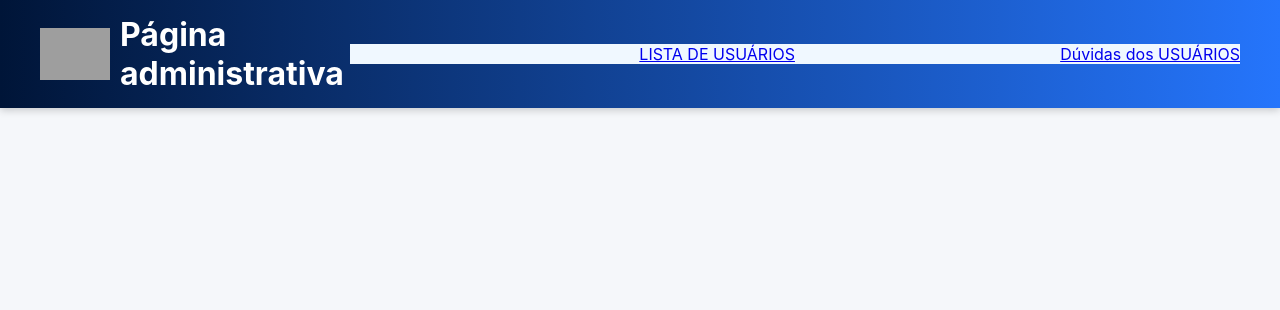
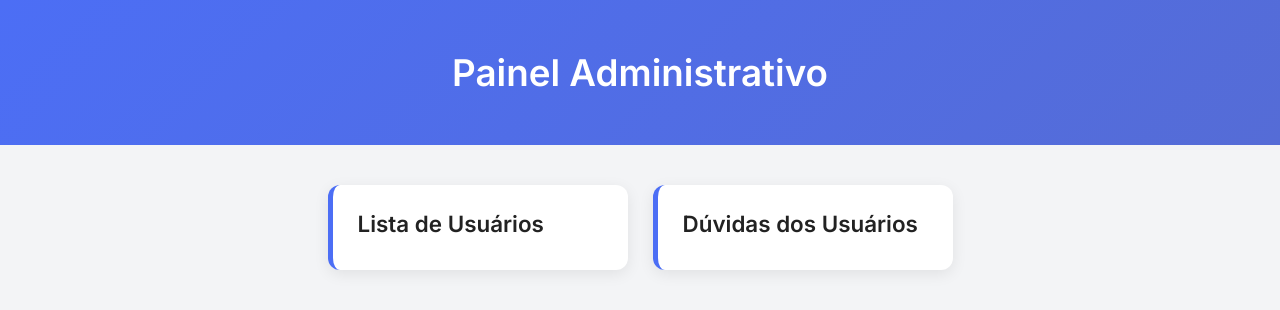
Before and after one commit to Rafe-Dev/Projeto-Final-Programa-o-Web, a PHP site: page /admin/topo.php in a window 1280 px wide. Shown: the top 310 px of the page. Run offline with PHP 8.4, Linux system fonts and the light colour scheme; grey boxes are pictures that could not be loaded.

Commit message:
novo css da página de admin pra ficar parecido com o resto do site e pequenas correções no código dela

```diff
--- a/admin/topo.php
+++ b/admin/topo.php
@@ -1,26 +1,30 @@
 <!DOCTYPE html>
-<html lang="en">
+<html lang="pt-BR">
 <head>
     <meta charset="UTF-8">
     <meta name="viewport" content="width=device-width, initial-scale=1.0">
-    <link href="../css/administração.css" rel="stylesheet">
+    <title>Painel Administrativo</title>
+    <link rel="stylesheet" href="../css/administração.css">
+    <link href="https://fonts.googleapis.com/css2?family=Inter:wght@300;400;600&display=swap" rel="stylesheet">
+</head>
 
-    <title>administração</title>
-</head>
 <body>
-    <header>
-     <div class="center">
-            <div class="logo">
-                <img src="../imagens/logo1.png" width="70px" alt="Logo da loja">
-                <h1>Página administrativa</h1>
-            </div>
 
-            <nav class="menu">
-                <a href="listausuarios.php"><span class="material-symbols-outlined">LISTA DE USUÁRIOS</span></a>
-            </nav>
-            <nav class="menu">
-                <a href="listar_duvidas.php"><span class="material-symbols-outlined">Dúvidas dos USUÁRIOS</span></a>
-            </nav>
+    <header class="topo">
+        <h1>Painel Administrativo</h1>
     </header>
+
+    <main class="container">
+
+        <a class="card" href="listausuarios.php">
+            <h2>Lista de Usuários</h2>
+        </a>
+
+        <a class="card" href="listar_duvidas.php">
+            <h2>Dúvidas dos Usuários</h2>
+        </a>
+
+    </main>
+
 </body>
 </html>
--- a/css/administração.css
+++ b/css/administração.css
@@ -1,3 +1,4 @@
+
 * {
     margin: 0;
     padding: 0;
@@ -6,34 +7,63 @@
 
 body {
     font-family: 'Inter', sans-serif;
-    background-color: #f5f7fa;
-    color: hsl(218, 100%, 11%);
+    background: #f3f4f6;
+    color: #222;
 }
 
-header {
-    background: linear-gradient(to right, #001538, #2575fc);
-    padding: 15px 30px;
+
+.topo {
+    background: linear-gradient(135deg, #4c6ef5, #556cd6);
     color: white;
-    box-shadow: 0 2px 8px rgba(0, 0, 0, 0.2);
+    padding: 50px 20px;
+    text-align: center;
 }
 
-.center {
-    max-width: 1200px;
-    margin: auto;
-    display: flex;
-    justify-content: space-between;
-    align-items: center;
+.topo h1 {
+    font-size: 2.3rem;
+    font-weight: 600;
 }
 
-.logo {
-    display: flex;
-    align-items: center;
-    gap: 10px;
+.topo p {
+    margin-top: 8px;
+    font-size: 1.05rem;
+    opacity: 0.9;
 }
 
-.menu {
-    width: 50%;
-    text-align: right;
-    color: rgb(177, 12, 12);
-    background-color: aliceblue;
+
+.container {
+    display: flex;
+    flex-wrap: wrap;
+    justify-content: center;
+    gap: 25px;
+    padding: 40px 20px;
 }
+
+.card {
+    background: white;
+    padding: 25px;
+    width: 300px;
+    border-radius: 12px;
+    text-decoration: none;
+    color: #222;
+    box-shadow: 0 4px 15px rgba(0,0,0,0.08);
+    transition: all 0.2s ease-in-out;
+    border-left: 5px solid #4c6ef5;
+}
+
+.card h2 {
+    font-size: 1.4rem;
+    margin-bottom: 8px;
+    font-weight: 600;
+}
+
+.card p {
+    font-size: 0.95rem;
+    opacity: 0.75;
+}
+
+.card:hover {
+    transform: translateY(-5px);
+    box-shadow: 0 6px 25px rgba(0,0,0,0.16);
+    border-left-color: #364fc7;
+}
--- a/perguntasfrequentes.html
+++ b/perguntasfrequentes.html
@@ -17,6 +17,7 @@
     <header class="header">
         <h1 class="logo">FAQ IT SUPPORT</h1>
         <nav class="nav-menu">
+
             <a href="páginaprincipal.html"><span class="material-symbols-outlined">home</span></a>
             <a href="Sobre Nós.html"><span class="material-symbols-outlined">info</span></a>
             <a href="Sobre Nós.html"><span class="material-symbols-outlined">support</span></a>
```
